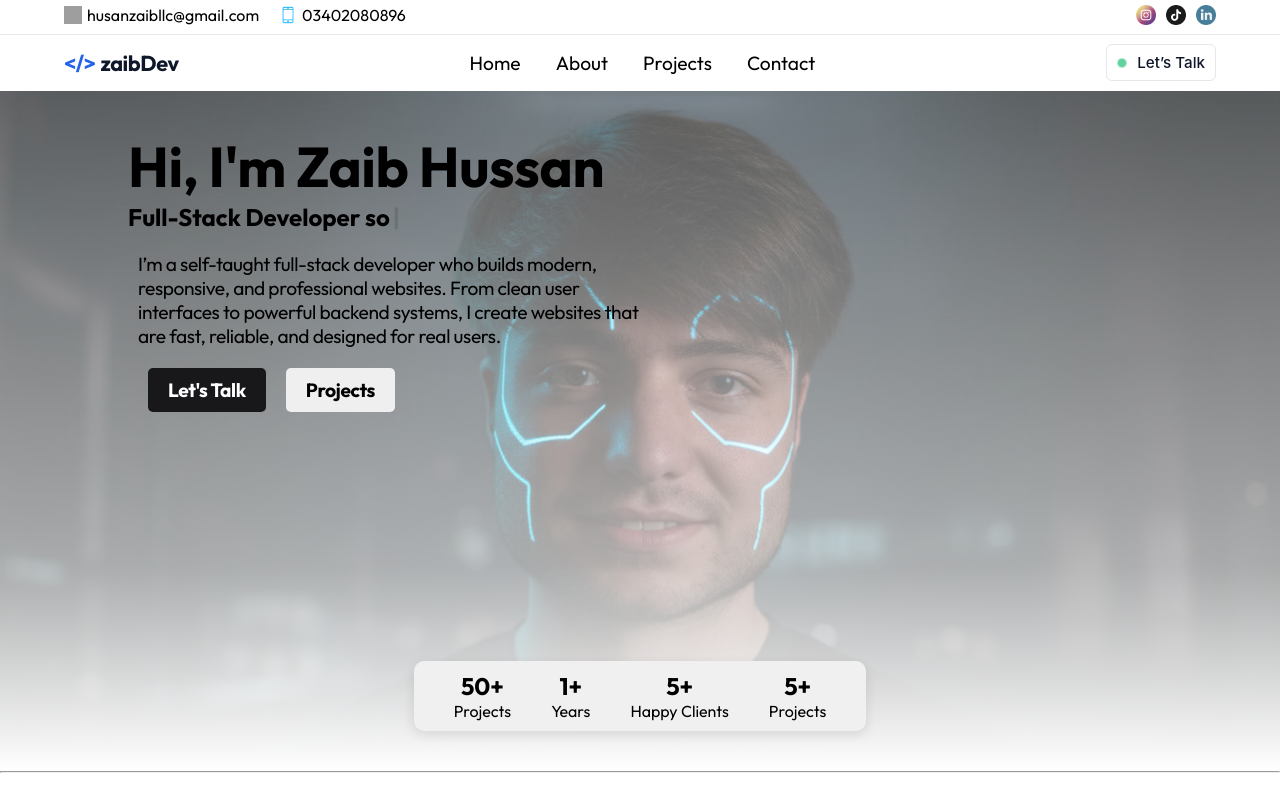
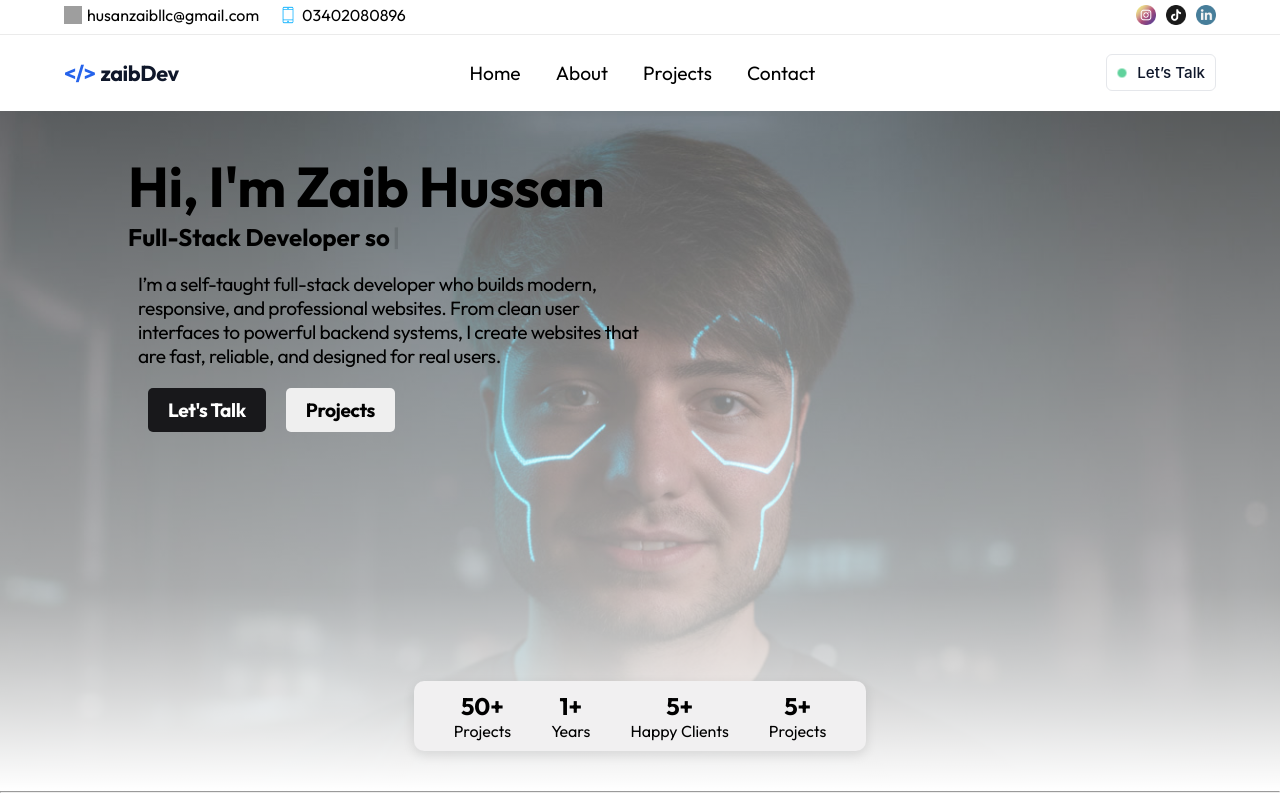
Before and after one commit to ZaibHusan/-zaibDev, a React (Vite) app: page / in a window 1280 px wide. Shown: the top 800 px of the page. Built offline with nearby package versions, Linux system fonts and the light colour scheme; grey boxes are pictures that could not be loaded.

Commit message:
Navbar padding update

```diff
--- a/src/Components/Navbar/Navbar.css
+++ b/src/Components/Navbar/Navbar.css
@@ -1,6 +1,6 @@
 .Navbar {
     width: 100%;
-    padding: 10px 5%;
+    padding: 20px 5%;
     display: flex;
     justify-content: space-between;
     align-items: center;
```
